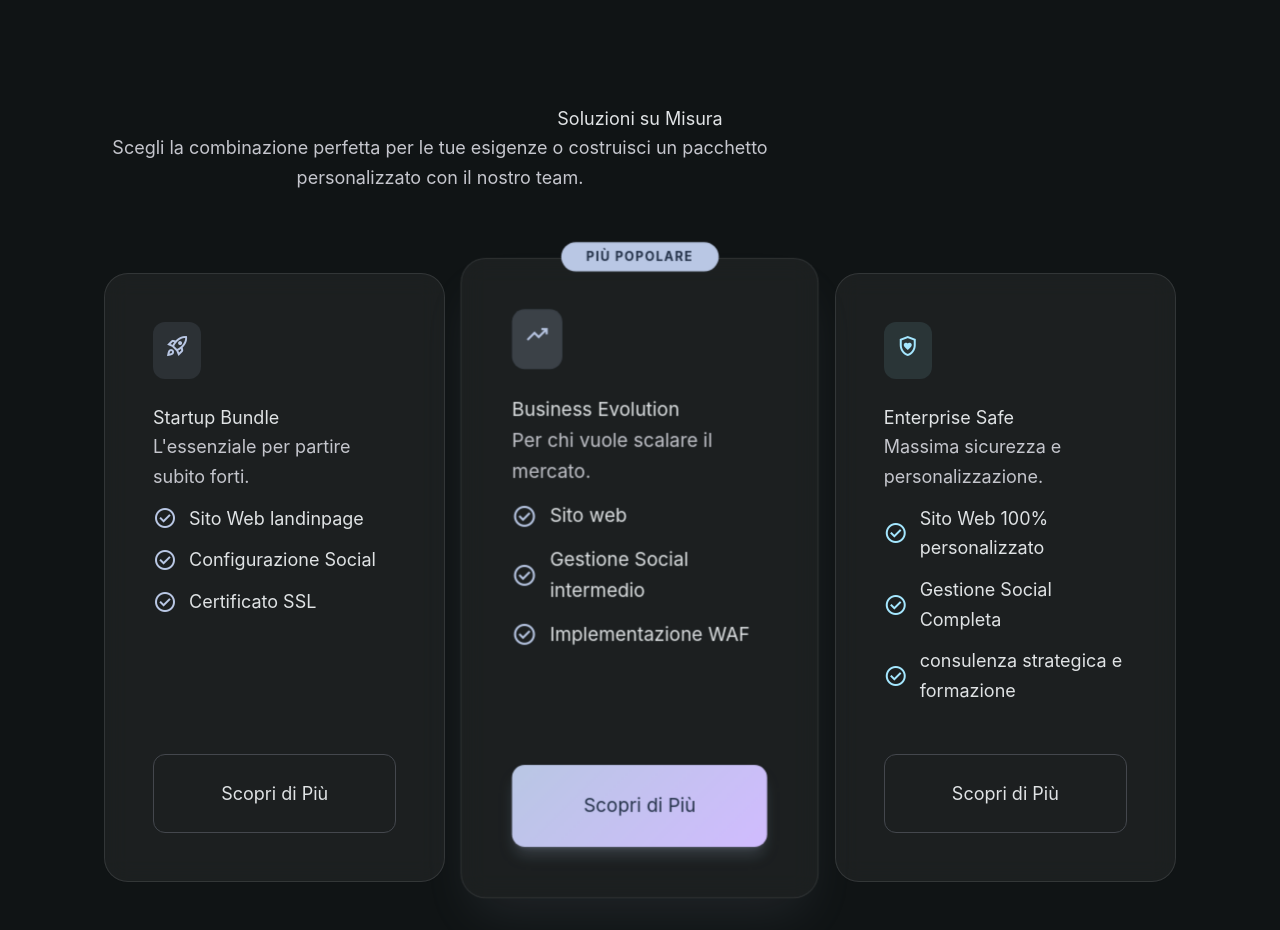
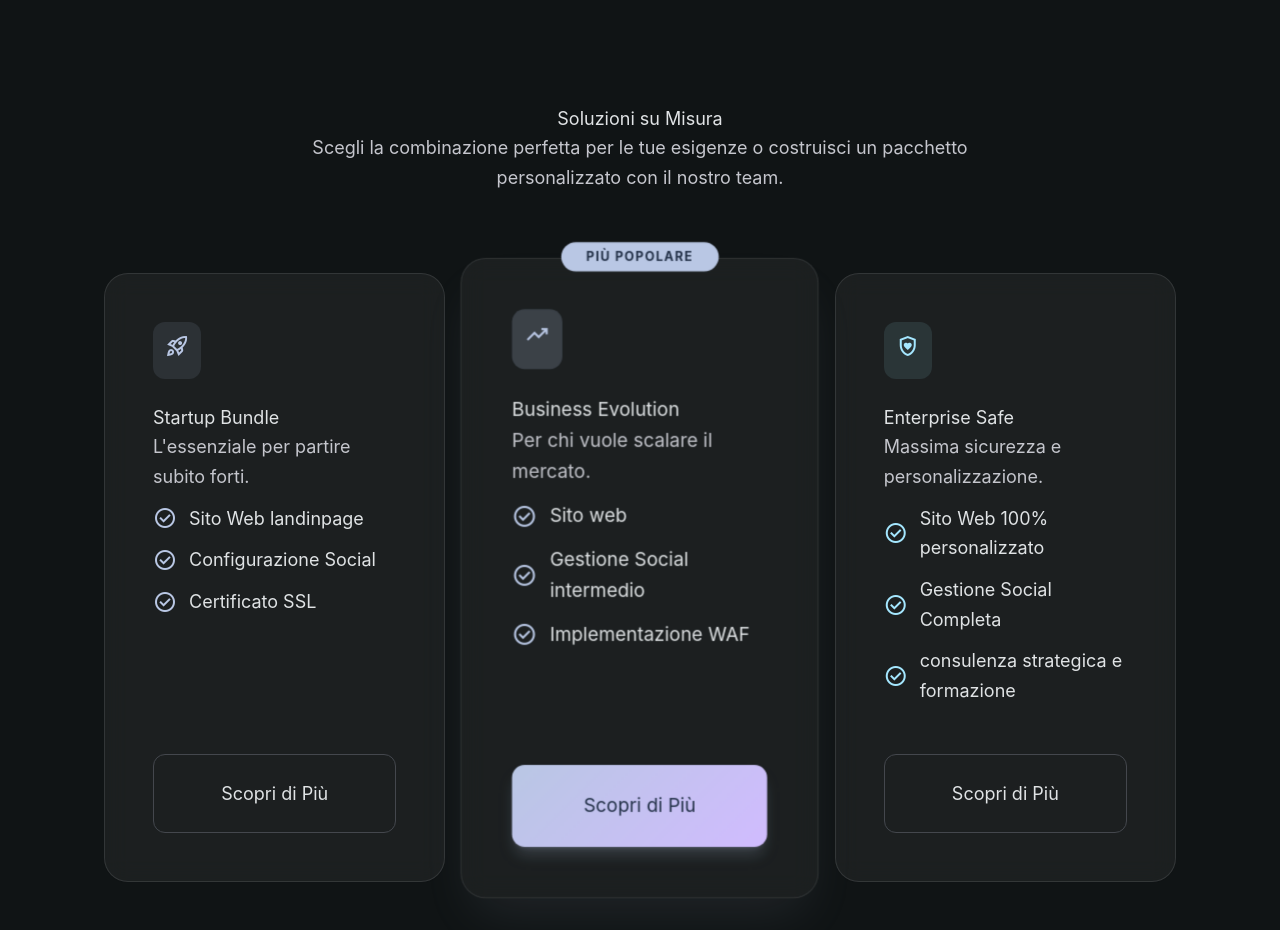
Before and after one commit to SandMan00001/pagina-web, a React (Vite) app: page / in a window 1280 px wide. Shown: the part 2800-3730 px from the top of the page. Built offline with nearby package versions, Linux system fonts and the light colour scheme.

Commit message:
messa apposto del centralita testi

```diff
--- a/src/index.css
+++ b/src/index.css
@@ -275,7 +275,8 @@ h1, h2, h3, h4, h5, h6 {
 }
 
 p {
-  margin: 0 0 var(--spacing-sm);
+  margin-top: 0;
+  margin-bottom: var(--spacing-sm);
 }
 
 /* Layout Utilities */
```
